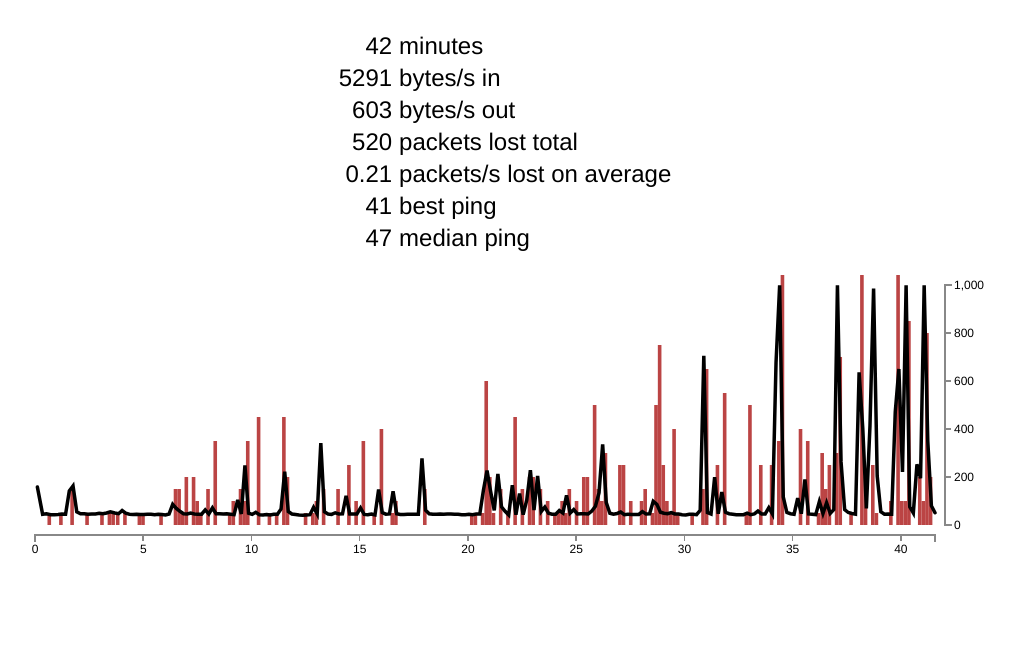
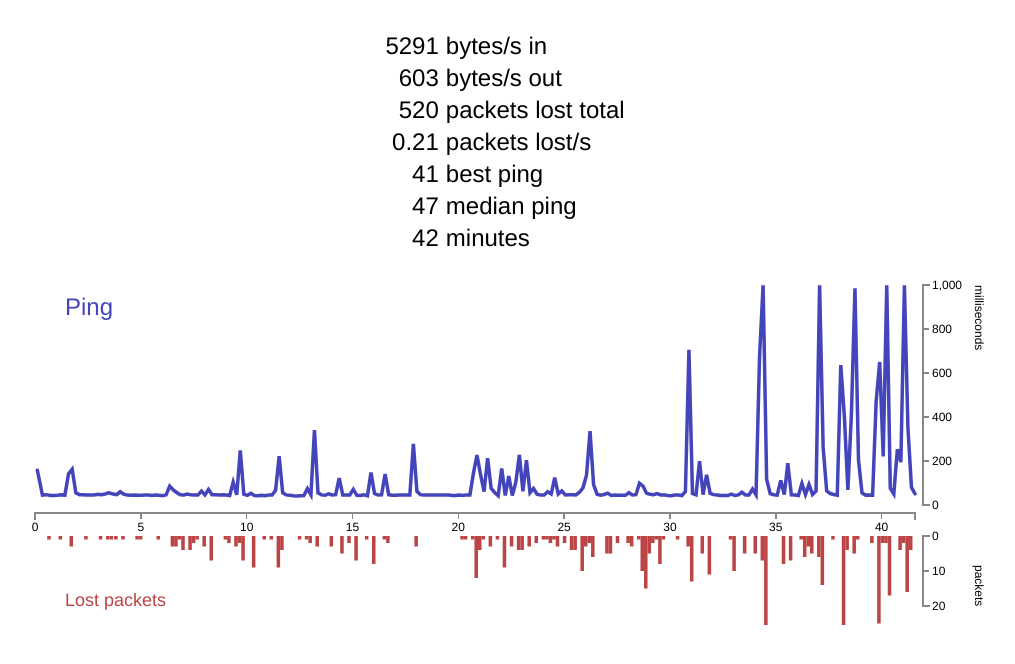
Before and after one commit to tomayac/lol-netlog, a plain HTML site: page hosted/netlog.html in a window 1280 px wide. Shown: the part 90-754 px from the top of the page, without its empty margins (135-1150 px from the left). Drawn offline with Linux system fonts and the light colour scheme.

Commit message:
loss graph inverted, legends etc

```diff
--- a/hosted/netlog.html
+++ b/hosted/netlog.html
@@ -5,8 +5,8 @@
 <script src="d3.v3.min.js" charset="utf-8"></script>
 <style type="text/css">
 
-html, body { height: 100%; }
-body { margin: 0; font-family: Helvetica, Arial, sans; }
+html, body { height: 100%; margin: 0; padding: 0; overflow: hidden; }
+body { margin: 0; padding: 0; font-family: Helvetica, Arial, sans; }
 #help {
     width: 100%; height: 100%;
     background-color: #ddd; color: #444;
@@ -18,8 +18,11 @@ body { margin: 0; font-family: Helvetica, Arial, sans; }
     margin: 0 auto;
     display: none;
 }
-svg path { fill: none; stroke: #000; stroke-linecap: round; stroke-width: 3.5px; }
+svg path { fill: none; stroke: #44b; stroke-linecap: round; stroke-width: 3.5px; }
 svg rect { fill: #b44; }
+.pingLegend { font-size: 24px; fill: #44b; }
+.lossLegend { font-size: 18px; fill: #b44; }
+.axisLegend { font-size: 12px; }
 .axis path { shape-rendering: crispEdges; stroke-width: 1.5px; stroke: #888; }
 .axis line { shape-rendering: crispEdges; stroke-width: 1.5px; stroke: #888; }
 .axis text { font-size: 12px; }
@@ -45,13 +48,13 @@ td.r { text-align: right; padding-right: 4px; }
 <div id="results">
 <h1>LoL Netlog parser</h1>
 <table class="numbers">
-    <tr><td class="r" id="gameLength"></td><td>minutes</td></tr>
     <tr><td class="r" id="incoming"></td><td>bytes/s in</td></tr>
     <tr><td class="r" id="outgoing"></td><td>bytes/s out</td></tr>
     <tr><td class="r" id="cumulativeLoss"></td><td>packets lost total</td></tr>
-    <tr><td class="r" id="lossPerSec"></td><td>packets/s lost on average</td></tr>
+    <tr><td class="r" id="lossPerSec"></td><td>packets lost/s</td></tr>
     <tr><td class="r" id="bestPing"></td><td>best ping</td></tr>
     <tr><td class="r" id="medianPing"></td><td>median ping</td></tr>
+    <tr><td class="r" id="gameLength"></td><td>minutes</td></tr>
 </table>
 <div id="lossGraph"></div>
 </div>
@@ -169,10 +172,12 @@ function drawChart(data) {
     console.log("Pings", data.map(function(r) { return r.ping; }).join(' '));
 
     // Chart layout
-    var margin = {top: 10, right: 50, bottom: 50, left: 10};
+    var margin = {top: 10, right: 70, bottom: 50, left: 10};
     var width = 960 - margin.left - margin.right,
-        height = 300 - margin.top - margin.bottom;
-    var axisPadding = 10;
+        height = 350 - margin.top - margin.bottom;
+    var axisPadding = 8;
+    var lossGraphHeight = 70;   // area reserved below the X axis for reflected loss graph
+    var lossGraphStart = axisPadding*2 + 15;    // accounts for axisPadding
 
     // Construct the chart SVG with standard margins
     var svg = d3.select("#lossGraph").append("svg")
@@ -188,8 +193,8 @@ function drawChart(data) {
 
     // X and Y scaling
     var timeX = d3.scale.linear().range([0, width]),
-        pingY = d3.scale.linear().range([height, 0]),
-        lossY = d3.scale.linear().range([height, 0]);
+        pingY = d3.scale.linear().range([height-lossGraphHeight, 0]),
+        lossY = d3.scale.linear().range([0, lossGraphHeight]);
     timeX = timeX.domain([0, d3.max(data, timeData)]);
     pingY = pingY.domain([0, 1000]);
     lossY = lossY.domain([0, 20]);
@@ -201,11 +206,11 @@ function drawChart(data) {
                 .enter().append("g")
                   .attr("class", "bar")
                   .attr("transform", function(d) {
-                        return "translate(" + timeX(timeData(d)) + "," + lossY(lossData(d)) + ")"; });
+                        return "translate(" + timeX(timeData(d)) + "," + ((height-lossGraphHeight)+lossGraphStart) + ")"; });
     bar.append("rect")
         .attr("x", 1)
         .attr("width", barWidth)
-        .attr("height", function(d) { return height - lossY(lossData(d)); });
+        .attr("height", function(d) { return lossY(lossData(d)); });
 
     // Draw a line for the time series of ping
     svg.append("path")
@@ -216,16 +221,32 @@ function drawChart(data) {
 
     // And some axes
     var xAxis = d3.svg.axis().scale(timeX).orient("bottom"),
-        yAxis = d3.svg.axis().scale(pingY).orient("right").ticks(6);
+        yAxis = d3.svg.axis().scale(pingY).orient("right").ticks(6),
+        lossAxis = d3.svg.axis().scale(lossY).orient("right").ticks(3);
 
     svg.append("svg:g")
         .attr("class", "x axis")
-        .attr("transform", "translate(0," + (height+axisPadding) + ")")
+        .attr("transform", "translate(0," + (height+axisPadding-lossGraphHeight) + ")")
         .call(xAxis);
     svg.append("svg:g")
         .attr("class", "y axis")
         .attr("transform", "translate(" + (width+axisPadding) + ",0)")
         .call(yAxis);
+    svg.append("svg:g")
+        .attr("class", "y axis")
+        .attr("transform", "translate(" + (width+axisPadding) + "," + (height-lossGraphHeight+lossGraphStart) + ")")
+        .call(lossAxis);
+
+    // And a legend
+    svg.append("svg:text").attr("class", "pingLegend").text("Ping")
+        .attr("transform", "translate(30, 30)");
+    svg.append("svg:text").attr("class", "lossLegend").text("Lost packets")
+        .attr("transform", "translate(30, " + (height+lossGraphStart) + ")");
+    svg.append("svg:text").attr("class", "axisLegend").text("milliseconds")
+        .attr("transform", "translate(" + (width+margin.right-10) + ",0) rotate(90) ");
+    svg.append("svg:text").attr("class", "axisLegend").text("packets")
+        .attr("transform", "translate(" + (width+margin.right-10) + "," + (height-10) + ") rotate(90) ");
+
 }
 
 loadDemo();
```
